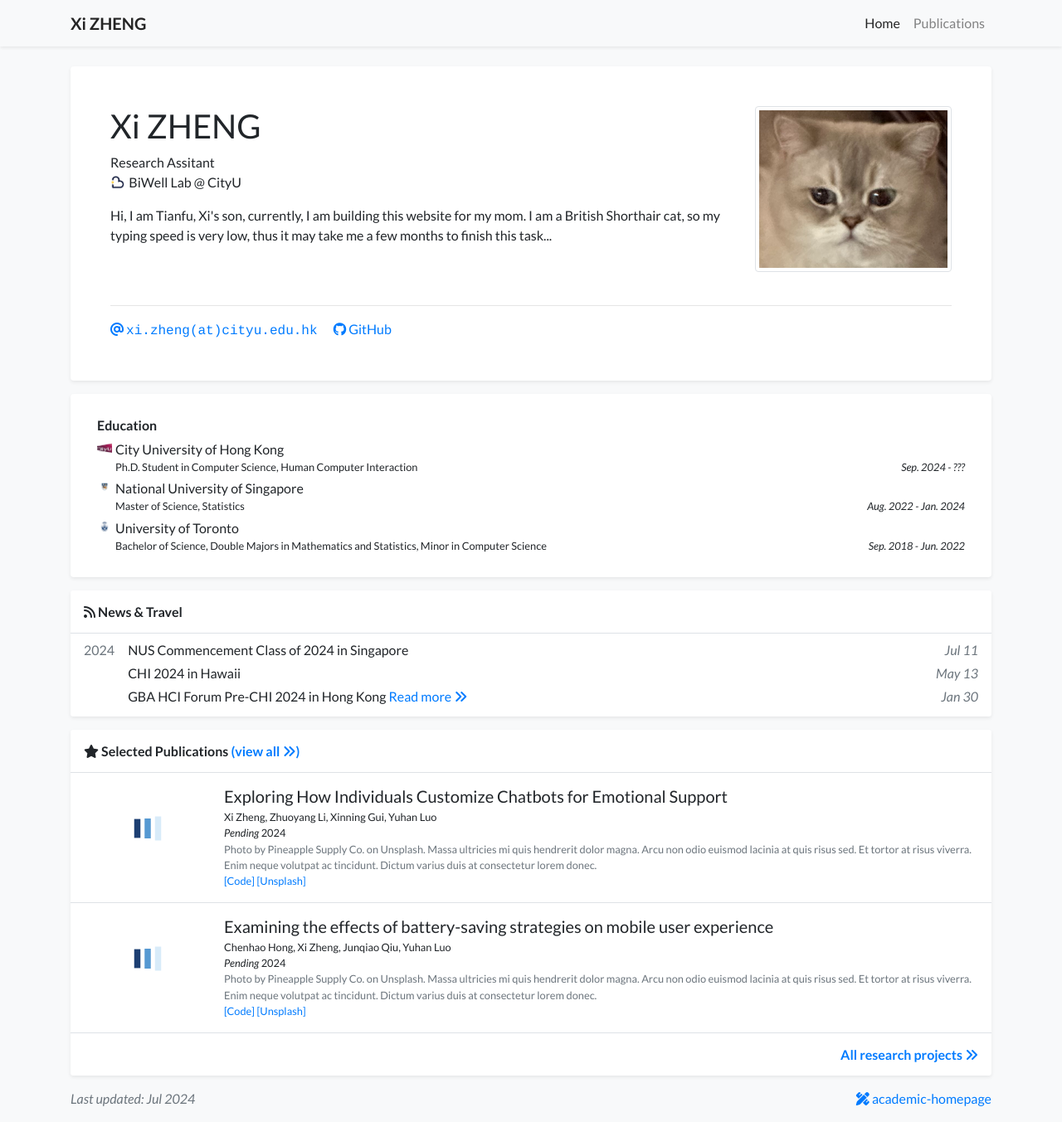
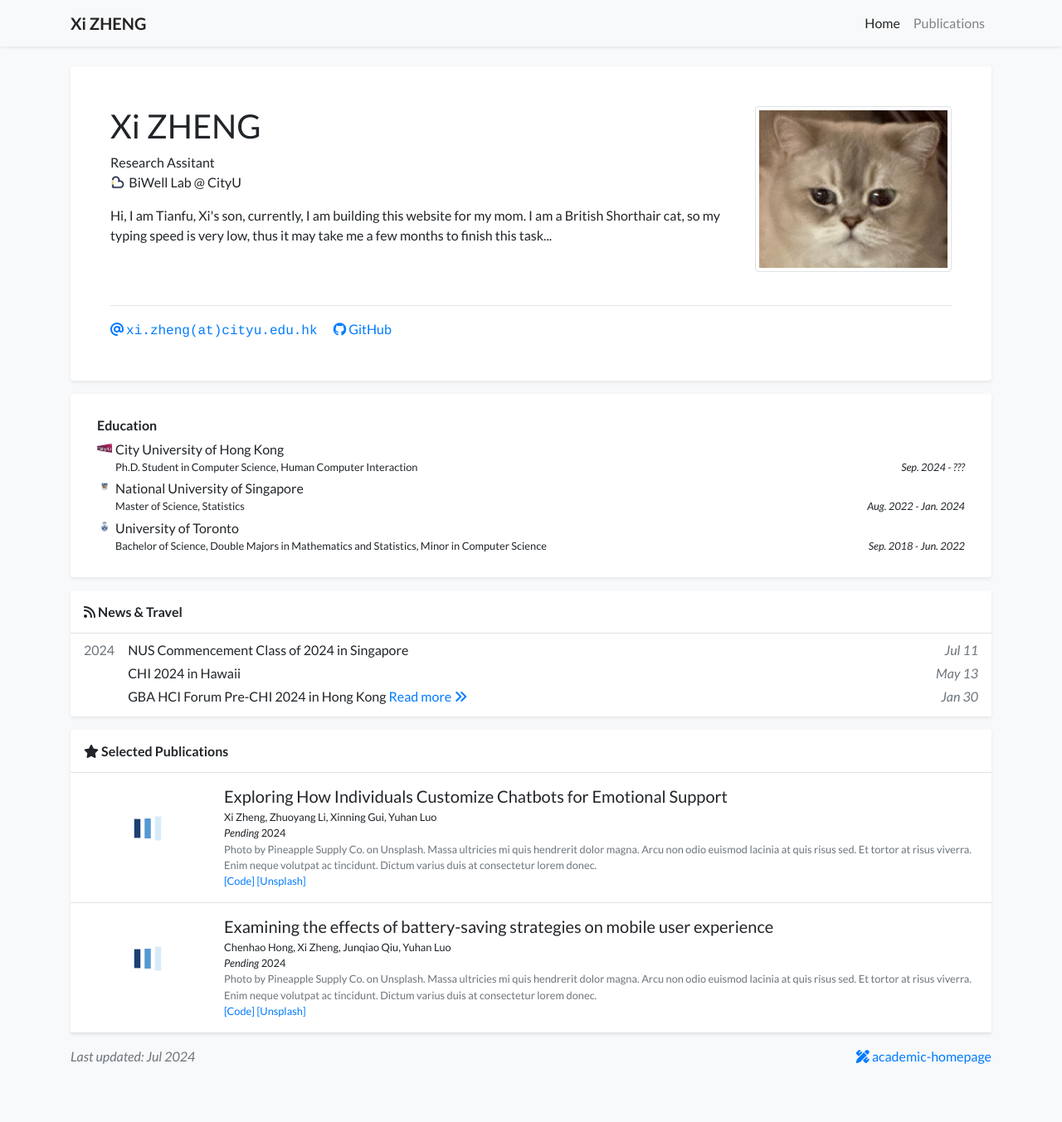
Before and after one commit to xixiaoguai727/xizheng, a Jekyll site: the page built from index.html, in a window 1280 px wide and 1353 px high. Shown: the whole window at 83% size. Built offline with Jekyll 4.4.1, drawn with Linux system fonts in a browser that asks for light colours; a style sheet for code colours, icons or effects is not loaded.

Commit message:
Update publication_card.html

```diff
--- a/_includes/widgets/publication_card.html
+++ b/_includes/widgets/publication_card.html
@@ -2,12 +2,8 @@
 <div class="my-3 p-0 bg-white shadow-sm rounded-sm">
     <h6 class="border-bottom border-gray p-3 mb-0">
         {% if include.title %}{{ include.title }}{% else %}<i class="fas fa-star"></i> Selected Works{% endif %}
-        <a href="{{ 'publications' | relative_url }}">(view all <i class="fas fa-angle-double-right"></i>)</a>
     </h6>
     {% for item in publications limit:include.limit %}
         {% include widgets/publication_item.html item=item %}
     {% endfor %}
-    <h6 class="d-block p-3 mt-0 text-right">
-        <a href="{{ 'publications' | relative_url }}">All research projects <i class="fas fa-angle-double-right"></i></a>
-    </h6>
 </div>
```
